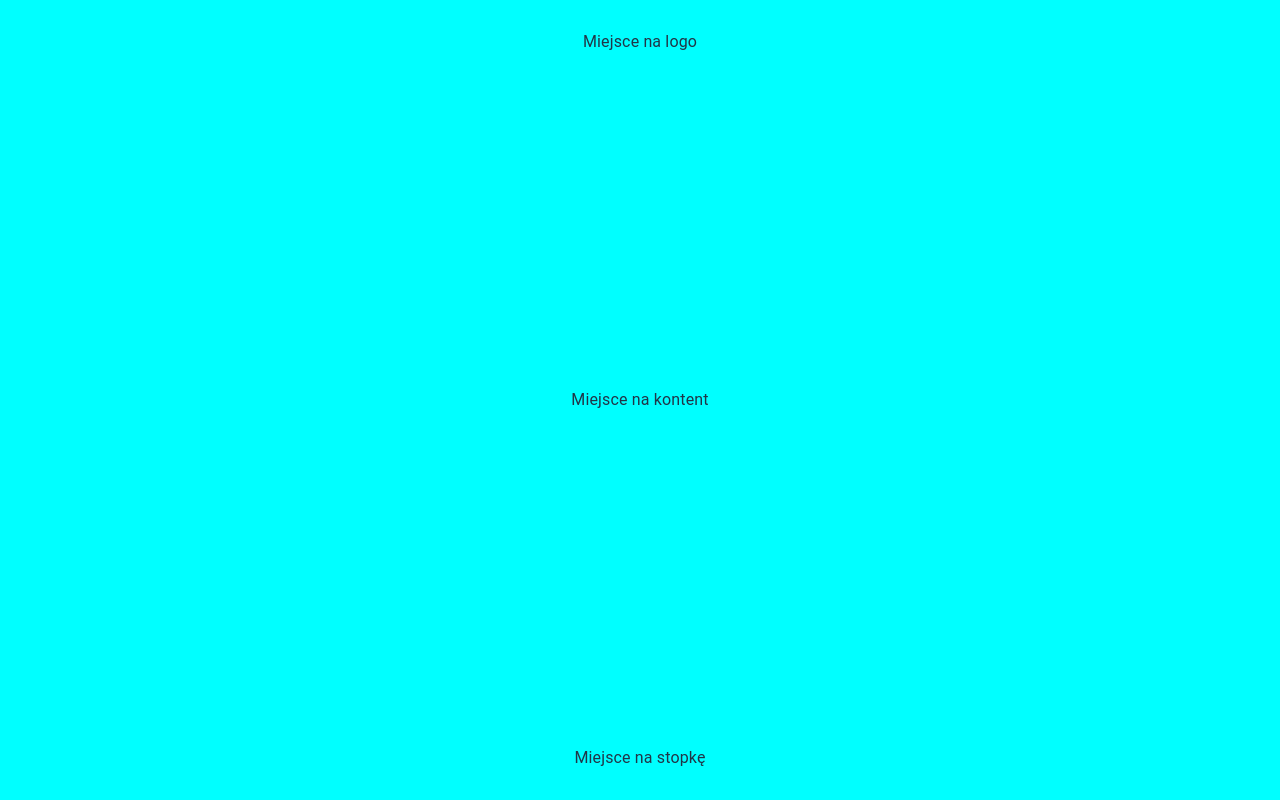
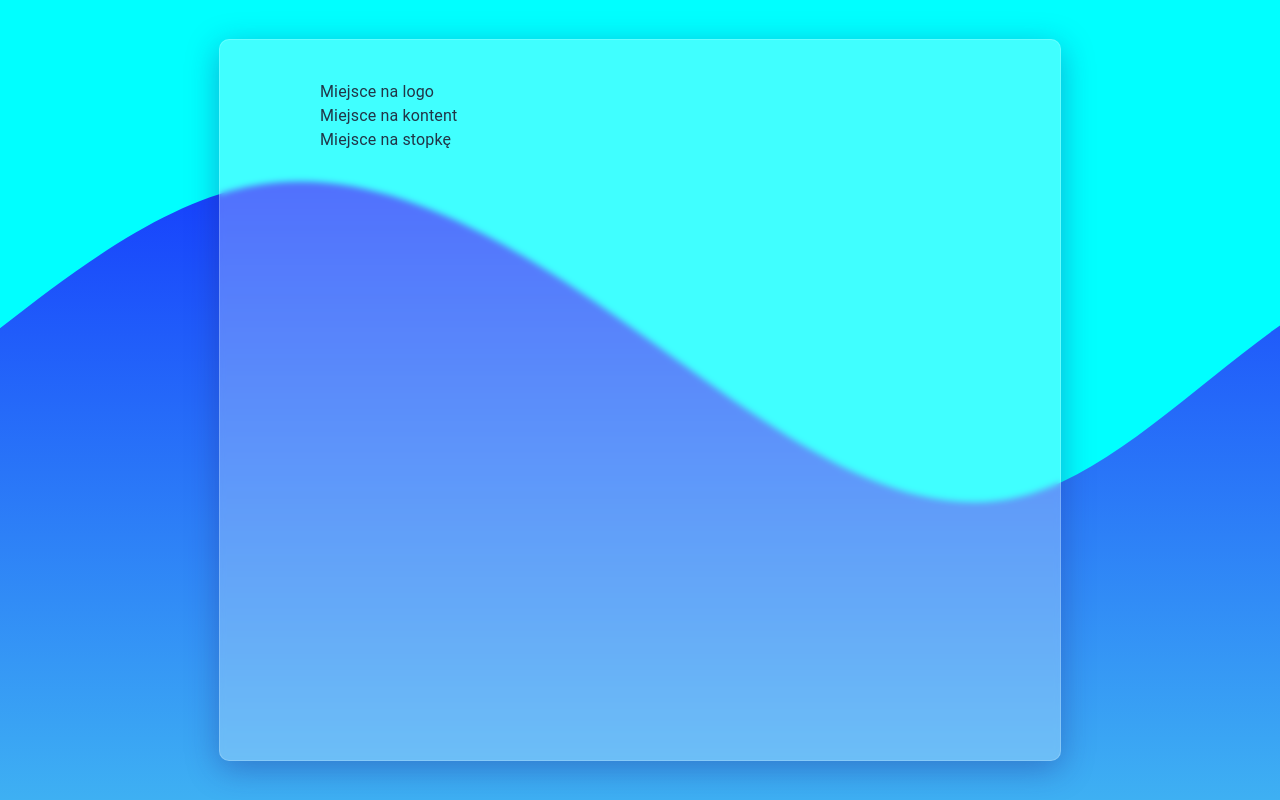
Before and after one commit to asztandar/pASZwordGenerator, a React (Vite) app in the folder pASZwordGenerator/: page / in a window 1280 px wide. Built offline with nearby package versions, Linux system fonts and the light colour scheme.

Commit message:
added bg image

```diff
--- a/pASZwordGenerator/src/App.css
+++ b/pASZwordGenerator/src/App.css
@@ -1,20 +1,45 @@
+@font-face {
+	font-family: 'UTMNeutra';
+	src: url('./font/UTMNeutra.ttf');
+	src: local('UTMNeutra'), url('./font/UTMNeutra.woff') format('woff'), url('./font/UTMNeutra.ttf') format('truetype');
+}
+
 #root {
   margin: 0;
   padding: 0;
   width: 100vw;
   height: 100vh;
+	font-family: 'UTMNeutra' !important;
 }
 
 .pageWrapper{
-  --padding_w: 50px;
-  --padding_h: 30px;
-  padding: var(--padding_h) var(--padding_w);
-  width: calc(100% - var(--padding_w) - var(--padding_w));/* 100vw - 2*paddingBoczny  */
-  height: calc(100% - var(--padding_h) - var(--padding_h));/* 100vh - 2*paddingGoraDol  */
+  width: 100%;
+  height: 100%;
+  /* min-width: 1000px;
+  min-height: 1000px; */
+  background-image: url("./assets/background.svg");
   background-color: aqua;
   display: flex;
   flex-direction: column;
-  justify-content: space-between;
+  justify-content: center;
   align-items: center;
+  background-position: center;
+  background-repeat: no-repeat;
+  background-size: cover;
+  /* padding: 40px 100px; */
+}
 
+.containerBox{
+  /* background-color: red; */
+  width: 50%;
+  height: 80%;
+  /* min-width: 600px;
+  min-height: 600px; */
+  padding: 40px 100px;
+  background: rgba( 255, 255, 255, 0.25 );
+  box-shadow: 0 8px 32px 0 rgba( 31, 38, 135, 0.37 );
+  backdrop-filter: blur( 3px );
+  -webkit-backdrop-filter: blur( 3px );
+  border-radius: 10px;
+  border: 1px solid rgba( 255, 255, 255, 0.18 );
 }
--- a/pASZwordGenerator/src/App.tsx
+++ b/pASZwordGenerator/src/App.tsx
@@ -9,8 +9,10 @@ function App() {
 
   return (
     <div className='pageWrapper'>
-      <Header className="">
+      <Box className="containerBox">
+        <Header>
           <Box id="logoBox">
+
             <Typography>Miejsce na logo</Typography>
           </Box>
         </Header>
@@ -24,7 +26,7 @@ function App() {
             <Typography>Miejsce na stopkę</Typography>
           </Box>
         </Footer>
-
+      </Box>
     </div>
   )
 }
```
Also changed, not shown: pASZwordGenerator/src/assets/background.svg (added). Lines whose indentation alone changed are shown as unchanged.
